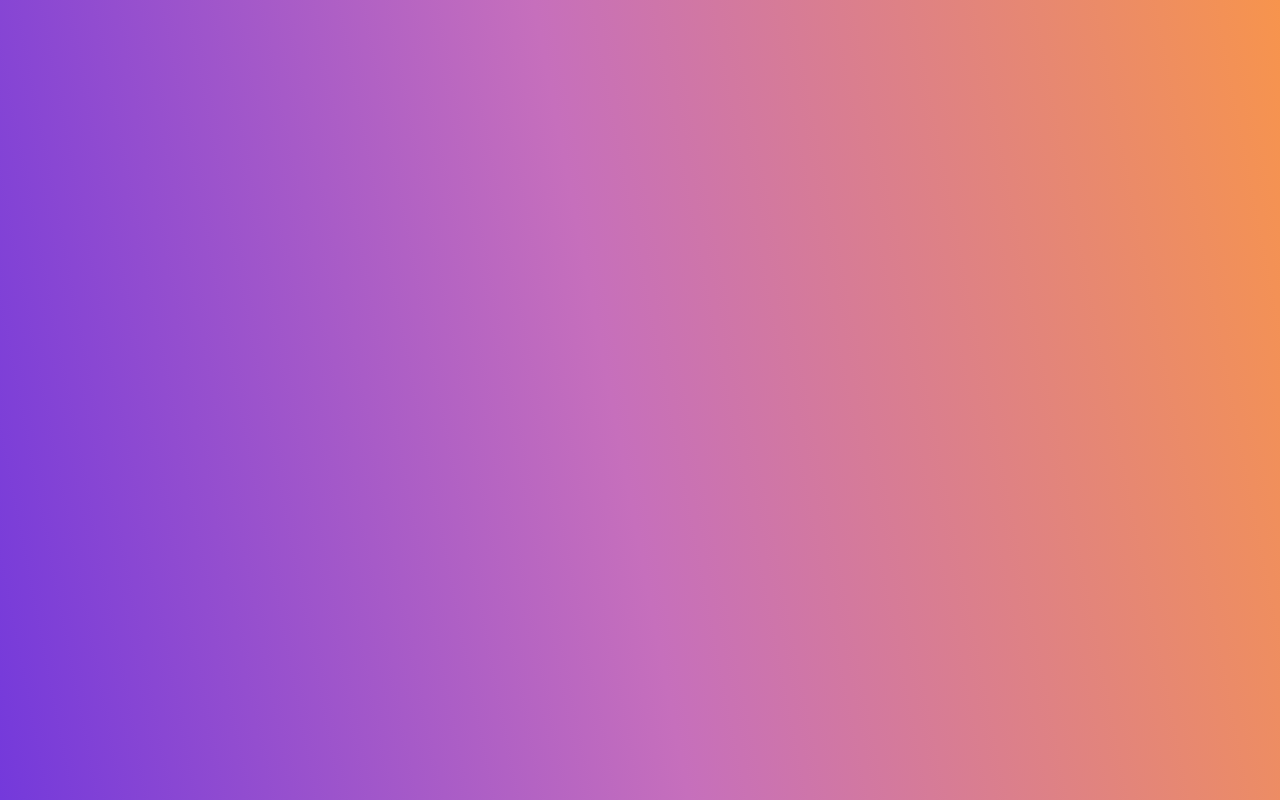
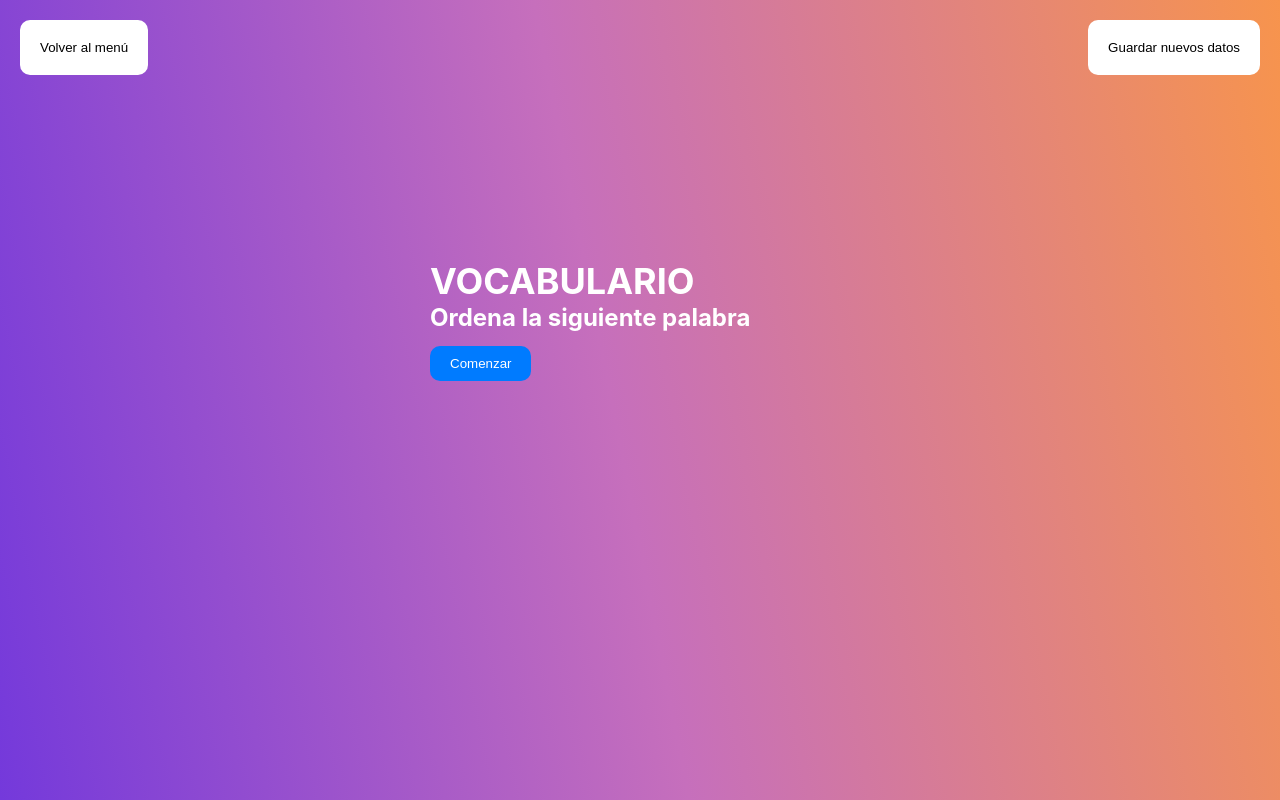
Before and after one commit to Arth97/CognitiveApp, a React (Create React App) app in the folder frontend/: page /messy-letters in a window 1280 px wide. Before the commit this address had no page. Built offline with nearby package versions, Linux system fonts and the light colour scheme.

Commit message:
MessyLetters

```diff
--- a/frontend/src/App.tsx
+++ b/frontend/src/App.tsx
@@ -1,6 +1,6 @@
 import React, { useState } from 'react';
 import './App.css';
-import { Login, Register, Home, NumberMemory, WordMemory, LetterMix, QuickReflex, SentenceMemory, WordList } from './pages';
+import { Login, Register, Home, NumberMemory, WordMemory, LetterMix, QuickReflex, SentenceMemory, WordList, MessyLetters } from './pages';
 import { Routes, Route } from 'react-router-dom';
 import { UserInfoContextProvider } from './context/userInfoContext';
 
@@ -28,6 +28,7 @@ function App() {
           <Route path="/quick-reflex" element={<QuickReflex />} />
           <Route path="/sentence-memory" element={<SentenceMemory />} />
           <Route path="/word-list" element={<WordList />} />
+          <Route path="/messy-letters" element={<MessyLetters />} />
         </Routes>
       </UserInfoContextProvider>
     </div>
--- a/frontend/src/pages/Home.tsx
+++ b/frontend/src/pages/Home.tsx
@@ -15,10 +15,7 @@ export const Home = (props) => {
         <button onClick={() => navigate('/quick-reflex')} className="main-btn">QuickReflex</button>
         <button onClick={() => navigate('/sentence-memory')} className="main-btn">SentenceMemory</button>
         <button onClick={() => navigate('/word-list')} className="main-btn">Word List</button>
-        <button className="main-btn">Button</button>
-        <button className="main-btn">Button</button>
-        <button className="main-btn">Button</button>
-        <button className="main-btn">Button</button>
+        <button onClick={() => navigate('/messy-letters')} className="main-btn">Messy Letters</button>
         <button className="main-btn">Button</button>
         <button className="main-btn">Button</button>
       </div>
--- /dev/null
+++ b/frontend/src/pages/MessyLetters.tsx
@@ -0,0 +1,106 @@
+// MessyLetters.tsx
+import React, { useState } from 'react';
+import { useNavigate } from 'react-router-dom';
+import { color } from '../utils/chartUtils';
+
+export const MessyLetters = () => {
+  const [step, setStep] = useState(1);
+  const [correctWord, setCorrectWord] = useState('');
+  const [currentWord, setCurrentWord] = useState('');
+  const [userInput, setUserInput] = useState('');
+  const [isCorrect, setIsCorrect] = useState(null);
+  const [score, setScore] = useState(0)
+
+  const navigate = useNavigate();
+
+  const wordList = ['react', 'javascript', 'developer', 'component', 'state'];
+
+  const getRandomWord = () => {
+    const randomIndex = Math.floor(Math.random() * wordList.length);
+    return wordList[randomIndex];
+  };
+
+  const shuffleWord = (word) => {
+    const shuffledWord = word.split('').sort(() => Math.random() - 0.5).join('');
+    return shuffledWord;
+  };
+
+  const handleNext = () => {
+    if (step === 1) {
+      const newWord = getRandomWord();
+      setCorrectWord(newWord)
+      setCurrentWord(shuffleWord(newWord));
+      setStep(2);
+    }
+  };
+
+  const handleVerify = () => {
+    const isInputCorrect = userInput.toLowerCase() === correctWord.toLowerCase();
+    setIsCorrect(isInputCorrect);
+    setStep(3);
+  };
+
+  const handleNextOrResults = () => {
+    if (isCorrect) {
+      setScore(score+1)
+      setStep(1);
+    } else {
+      setStep(4);
+    }
+  };
+
+  return (
+    <div className="main-container">
+      <button onClick={() => navigate('/home')} className="top-button-left"> Volver al menú </button>
+      <button onClick={() => null} className="top-button-right"> Guardar nuevos datos </button>
+      <div className="inside-container">
+        <h2>VOCABULARIO</h2>
+        {step === 1 && (
+          <>
+            <p>Ordena la siguiente palabra</p>
+            <button onClick={handleNext} style={{ marginTop: '1em' }}>
+              Comenzar
+            </button>
+          </>
+        )}
+        {step === 2 && (
+          <>
+            <p>Palabra Desordenada: {currentWord}</p>
+            <input
+              type="text"
+              placeholder="Escribe la palabra correcta"
+              value={userInput}
+              onChange={(e) => setUserInput(e.target.value)}
+            />
+            <button onClick={handleVerify} style={{ marginLeft: '1em', marginTop: '1em' }}>
+              Verificar
+            </button>
+          </>
+        )}
+        {step === 3 && (
+          <>
+            <p>
+              {isCorrect ? '¡Correcto!' : (
+                <>
+                  Incorrecto. <br />
+                  La palabra correcta es: <span style={{color: 'green'}}>{correctWord}</span>
+                </>
+              )}
+            </p>
+            <button onClick={handleNextOrResults} style={{ marginTop: '1em' }}>
+              {isCorrect ? 'Siguiente' : 'Resultados'}
+            </button>
+          </>
+        )}
+        {step === 4 && (
+          <>
+            <p>Tu puntuación: {score}</p>
+            <button onClick={handleNext} style={{ marginTop: '1em' }}>
+              Terminar
+            </button>
+          </>
+        )}
+      </div>
+    </div>
+  );
+};
--- a/frontend/src/pages/index.ts
+++ b/frontend/src/pages/index.ts
@@ -7,3 +7,4 @@ export { LetterMix } from './LetterMix';
 export { QuickReflex } from './QuickReflex';
 export { SentenceMemory } from './SentenceMemory';
 export { WordList } from './WordList';
+export { MessyLetters } from './MessyLetters';
```
